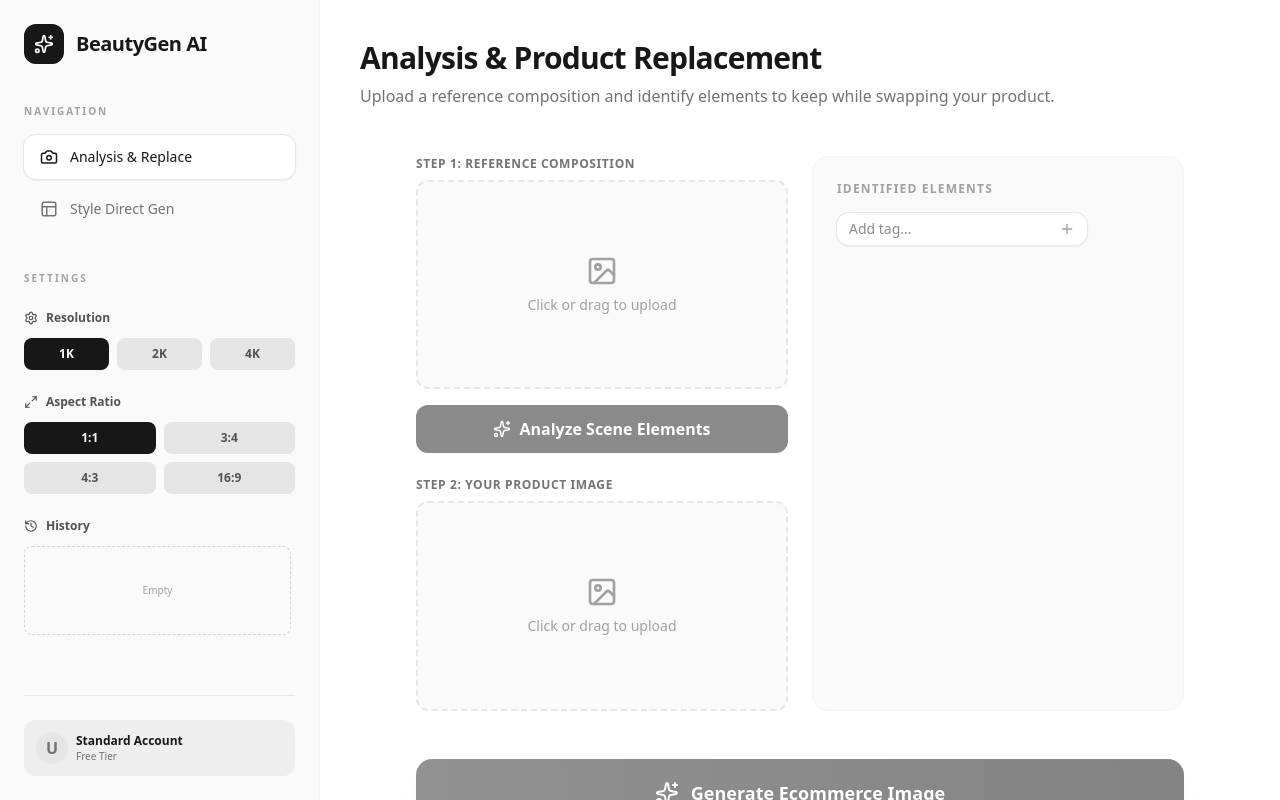
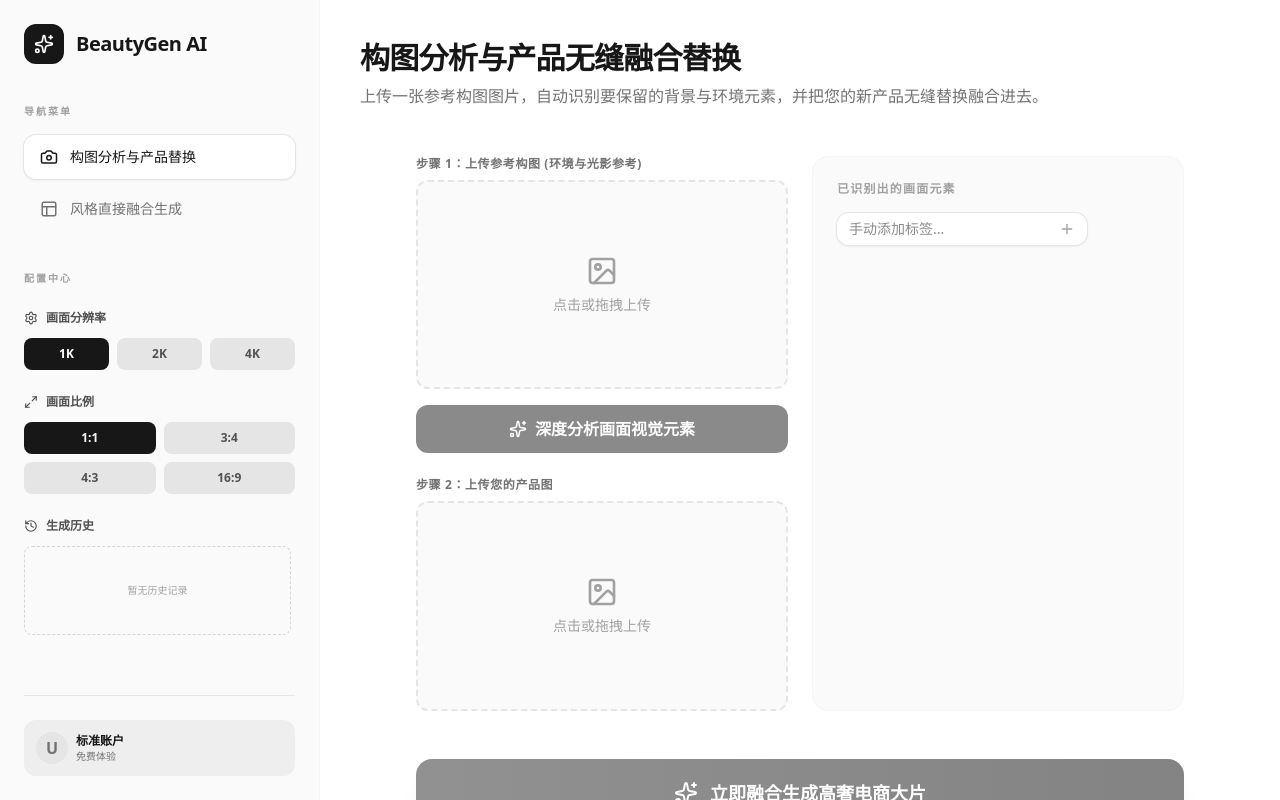
Before and after one commit to markzu911/ZLZ-MeiZhuangChanPinTu, a React (Vite) app: page / in a window 1280 px wide. Built offline with nearby package versions, Linux system fonts and the light colour scheme.

Commit message:
fix(ui): Localize upload text and update style presets
Updates the "Click or drag to upload" text to Chinese.
Also updates the default selected beauty style name to Chinese and shortens it for better UI display.

```diff
--- a/src/App.tsx
+++ b/src/App.tsx
@@ -94,7 +94,7 @@ const ImageUploader = ({
         ) : (
           <div className="flex flex-col items-center gap-2 text-neutral-400">
             <ImageIcon size={32} />
-            <span className="text-sm">Click or drag to upload</span>
+            <span className="text-sm">点击或拖拽上传</span>
           </div>
         )}
         <input type="file" className="hidden" onChange={handleChange} accept="image/*" />
@@ -118,12 +118,12 @@ export default function App() {
   const [newObject, setNewObject] = useState('');
 
   // Logic 2 State
-  const [selectedStyle, setSelectedStyle] = useState('Cinematic Noir Glamour');
+  const [selectedStyle, setSelectedStyle] = useState('电影复古感 (Cinematic Noir)');
   const [styleObjects, setStyleObjects] = useState<string[]>([]);
   const [styleNewObject, setStyleNewObject] = useState('');
   const beautyStyles = [
-    { name: 'Cinematic Noir Glamour', prompt: "Professional high-fashion beauty photography series. Model: a stunning young woman (~20s) with dark hair and dynamic, messy wisps framing her face. Features: thick natural arched brows, captivating light green eyes with earth-toned makeup, and long, dramatically curled lashes. Full glossy lips in a coral-orange hue, and radiant warm beige-tan skin (hex #efc4a5) with ultra-refined dewy finish. Lighting: Intense cinematic chiaroscuro with dramatic horizontal slat shadows (blinds effect) and warm golden highlights casting across the face. Composition: Extreme close-up; model gracefully holding the product near her face with a confident, seductive gaze. High-end luxury commercial aesthetic." },
-    { name: 'Pure Luminous Glow', prompt: "Extreme close-up beauty portrait, head and shoulders tightly cropped (face 60-70% of frame). Model: Young woman with short, fluffy natural black curly hair. Features: Radiant warm beige-tan skin (hex #efc4a5) with honey-golden luminous glow, smooth hydrated 'glass skin' texture. Actions: Model naturally holds the cosmetic product near her cheek or chin, intimate interaction. Lighting: 85mm lens perspective, soft diffused front lighting, luminous wet-look skin, glossy lips. Background: Clean warm beige or cream gradient. Professional beauty editorial aesthetic, youthful and approachable mood." }
+    { name: '电影复古感 (Cinematic Noir)', prompt: "Professional high-fashion beauty photography series. Model: a stunning young woman (~20s) with dark hair and dynamic, messy wisps framing her face. Features: thick natural arched brows, captivating light green eyes with earth-toned makeup, and long, dramatically curled lashes. Full glossy lips in a coral-orange hue, and radiant warm beige-tan skin (hex #efc4a5) with ultra-refined dewy finish. Lighting: Intense cinematic chiaroscuro with dramatic horizontal slat shadows (blinds effect) and warm golden highlights casting across the face. Composition: Extreme close-up; model gracefully holding the product near her face with a confident, seductive gaze. High-end luxury commercial aesthetic." },
+    { name: '极简透亮水光感 (Pure Glow)', prompt: "Extreme close-up beauty portrait, head and shoulders tightly cropped (face 60-70% of frame). Model: Young woman with short, fluffy natural black curly hair. Features: Radiant warm beige-tan skin (hex #efc4a5) with honey-golden luminous glow, smooth hydrated 'glass skin' texture. Actions: Model naturally holds the cosmetic product near her cheek or chin, intimate interaction. Lighting: 85mm lens perspective, soft diffused front lighting, luminous wet-look skin, glossy lips. Background: Clean warm beige or cream gradient. Professional beauty editorial aesthetic, youthful and approachable mood." }
   ];
 
   const [generating, setGenerating] = useState(false);
@@ -209,7 +209,7 @@ export default function App() {
       if (data.environment) setObjects(data.environment);
     } catch (err: any) {
       console.error(err);
-      alert(err.message || "Analysis failed");
+      alert(err.message || "构图分析失败，请稍后重试");
     } finally {
       setAnalyzing(false);
     }
@@ -370,30 +370,30 @@ export default function App() {
         </div>
 
         <nav className="flex flex-col gap-2">
-          <span className="mb-2 text-[10px] font-bold uppercase tracking-[0.2em] text-neutral-400">Navigation</span>
+          <span className="mb-2 text-[10px] font-bold uppercase tracking-[0.2em] text-neutral-400">导航菜单</span>
           <button
             onClick={() => setMode('analysis')}
             className={`flex items-center gap-3 rounded-xl px-4 py-3 text-sm font-medium transition-all ${mode === 'analysis' ? 'bg-white shadow-sm ring-1 ring-neutral-200 dark:bg-neutral-900 dark:ring-neutral-800' : 'text-neutral-500 hover:bg-neutral-100 dark:hover:bg-neutral-800'}`}
           >
             <Camera size={18} />
-            Analysis & Replace
+            构图分析与产品替换
           </button>
           <button
             onClick={() => setMode('style')}
             className={`flex items-center gap-3 rounded-xl px-4 py-3 text-sm font-medium transition-all ${mode === 'style' ? 'bg-white shadow-sm ring-1 ring-neutral-200 dark:bg-neutral-900 dark:ring-neutral-800' : 'text-neutral-500 hover:bg-neutral-100 dark:hover:bg-neutral-800'}`}
           >
             <Layout size={18} />
-            Style Direct Gen
+            风格直接融合生成
           </button>
         </nav>
 
         <div className="mt-10 flex flex-col gap-6">
-          <span className="text-[10px] font-bold uppercase tracking-[0.2em] text-neutral-400">Settings</span>
+          <span className="text-[10px] font-bold uppercase tracking-[0.2em] text-neutral-400">配置中心</span>
 
           <div className="flex flex-col gap-3">
             <label className="flex items-center gap-2 text-xs font-semibold text-neutral-600 dark:text-neutral-400">
               <Settings size={14} />
-              Resolution
+              画面分辨率
             </label>
             <div className="grid grid-cols-3 gap-2">
               {(['1k', '2k', '4k'] as Resolution[]).map(r => (
@@ -411,7 +411,7 @@ export default function App() {
           <div className="flex flex-col gap-3">
             <label className="flex items-center gap-2 text-xs font-semibold text-neutral-600 dark:text-neutral-400">
               <Maximize2 size={14} />
-              Aspect Ratio
+              画面比例
             </label>
             <div className="grid grid-cols-2 gap-2">
               {(['1:1', '3:4', '4:3', '16:9'] as AspectRatio[]).map(r => (
@@ -429,7 +429,7 @@ export default function App() {
           <div className="flex flex-col gap-3 overflow-hidden">
             <label className="flex items-center gap-2 text-xs font-semibold text-neutral-600 dark:text-neutral-400">
               <HistoryIcon size={14} />
-              History
+              生成历史
             </label>
             <div className="grid grid-cols-3 gap-2 max-h-48 overflow-y-auto pr-1 scrollbar-hide">
               {history.map((item) => (
@@ -443,7 +443,7 @@ export default function App() {
               ))}
               {history.length === 0 && (
                 <div className="col-span-3 flex aspect-[3/1] items-center justify-center rounded-lg border border-dashed border-neutral-300 text-[10px] text-neutral-400 dark:border-neutral-700">
-                  Empty
+                  暂无历史记录
                 </div>
               )}
             </div>
@@ -456,15 +456,15 @@ export default function App() {
                 {userData?.name?.[0] || 'U'}
              </div>
              <div className="flex flex-col">
-                <span className="text-xs font-bold truncate max-w-[120px]">{userData?.name || 'Standard Account'}</span>
+                <span className="text-xs font-bold truncate max-w-[120px]">{userData?.name || '标准账户'}</span>
                 <span className="text-[10px] text-neutral-500">
-                  {userData ? `${userData.integral} Integrals Available` : 'Free Tier'}
+                  {userData ? `${userData.integral} 积分可用` : '免费体验'}
                 </span>
              </div>
           </div>
           {toolData && (
             <div className="mt-2 text-[10px] text-center text-neutral-400">
-              Costs {toolData.integral} integrals per generation
+              每次生成将消耗 {toolData.integral} 积分
             </div>
           )}
         </div>
@@ -475,12 +475,12 @@ export default function App() {
         <div className="mx-auto max-w-5xl p-10">
           <div className="mb-12">
             <h2 className="text-3xl font-bold tracking-tight">
-              {mode === 'analysis' ? 'Analysis & Product Replacement' : 'Direct Style Generation'}
+              {mode === 'analysis' ? '构图分析与产品无缝融合替换' : '美妆视觉风格快速生成'}
             </h2>
             <p className="mt-2 text-neutral-500">
               {mode === 'analysis'
-                ? 'Upload a reference composition and identify elements to keep while swapping your product.'
-                : 'Choose a professional aesthetic style and generate a unique product scene instantly.'}
+                ? '上传一张参考构图图片，自动识别要保留的背景与环境元素，并把您的新产品无缝替换融合进去。'
+                : '挑选精心设计的殿堂级美妆大片视觉风格，即刻为您上传的产品生成极富艺术感的展示背景。'}
             </p>
           </div>
 
@@ -493,7 +493,7 @@ export default function App() {
                   {mode === 'analysis' && (
                     <div className="flex flex-col gap-4">
                       <ImageUploader
-                        label="Step 1: Reference Composition"
+                        label="步骤 1：上传参考构图 (环境与光影参考)"
                         onUpload={setRefImage}
                         preview={refImage}
                       />
@@ -503,13 +503,13 @@ export default function App() {
                         className="group flex w-full items-center justify-center gap-2 rounded-xl bg-neutral-900 py-3 font-bold text-white transition-all hover:bg-neutral-800 disabled:opacity-50 dark:bg-white dark:text-neutral-900 dark:hover:bg-neutral-100"
                       >
                         {analyzing ? <Loader2 className="animate-spin" /> : <Sparkles size={18} />}
-                        {analyzing ? 'Analyzing...' : 'Analyze Scene Elements'}
+                        {analyzing ? '分析中...' : '深度分析画面视觉元素'}
                       </button>
                     </div>
                   )}
 
                   <ImageUploader
-                    label={mode === 'analysis' ? "Step 2: Your Product Image" : "Featured Product Image"}
+                    label={mode === 'analysis' ? "步骤 2：上传您的产品图" : "上传您的产品图"}
                     onUpload={setProductImage}
                     preview={productImage}
                   />
@@ -519,12 +519,12 @@ export default function App() {
                 <div className="flex flex-1 flex-col gap-4">
                   {mode === 'analysis' ? (
                     <div className="rounded-2xl border border-neutral-100 bg-neutral-50 p-6 flex-1 min-h-[300px] dark:border-neutral-800 dark:bg-neutral-900/50">
-                      <h4 className="mb-4 text-xs font-bold uppercase tracking-widest text-neutral-400">Identified Elements</h4>
+                      <h4 className="mb-4 text-xs font-bold uppercase tracking-widest text-neutral-400">已识别出的画面元素</h4>
                       <div className="flex flex-wrap gap-2">
                         {mainSubject && (
                           <div className="flex items-center gap-2 rounded-full bg-neutral-900 px-4 py-1.5 text-sm font-bold text-white shadow-lg ring-2 ring-neutral-900 dark:bg-white dark:text-neutral-900 dark:ring-white">
                             <Sparkles size={14} className="text-amber-400" />
-                            Replace: {mainSubject}
+                            待替换产品主体: {mainSubject}
                             <button onClick={() => setMainSubject('')} className="text-white/50 hover:text-white dark:text-neutral-900/50 dark:hover:text-neutral-900">
                               <X size={14} />
                             </button>
@@ -541,7 +541,7 @@ export default function App() {
                         <div className="flex items-center gap-2 rounded-xl bg-white px-3 py-1.5 shadow-sm ring-1 ring-neutral-200 focus-within:ring-2 focus-within:ring-neutral-900 dark:bg-neutral-800 dark:ring-neutral-700 dark:focus-within:ring-white">
                           <input
                             type="text"
-                            placeholder="Add tag..."
+                            placeholder="手动添加标签..."
                             className="flex-1 bg-transparent border-none p-0 text-sm focus:ring-0"
                             value={newObject}
                             onChange={(e) => setNewObject(e.target.value)}
@@ -567,9 +567,9 @@ export default function App() {
                       </div>
                     </div>
                   ) : (
-                    <div className="flex flex-col gap-6 rounded-2xl border border-neutral-100 bg-neutral-50 p-6 dark:border-neutral-800 dark:bg-neutral-900/50">
+                    <div className="flex flex-col gap-6 rounded-2xl border border-neutral-100 bg-neutral-50 p-6 dark:border-neutral-805 bg-neutral-50 px-5 p-6 dark:border-neutral-800 dark:bg-neutral-900/50">
                       <div className="flex flex-col gap-4">
-                        <span className="text-xs font-semibold uppercase tracking-wider text-neutral-500">Choose Aesthetic</span>
+                        <span className="text-xs font-semibold uppercase tracking-wider text-neutral-500">选择预设视觉风格</span>
                         <div className="grid grid-cols-1 gap-3">
                           {beautyStyles.map(s => (
                             <button
@@ -594,7 +594,7 @@ export default function App() {
                 className="group mt-4 flex w-full items-center justify-center gap-3 rounded-2xl bg-gradient-to-r from-neutral-800 to-neutral-950 py-5 text-lg font-bold text-white shadow-xl transition-all hover:scale-[1.02] active:scale-95 disabled:scale-100 disabled:opacity-50 dark:from-neutral-200 dark:to-white dark:text-neutral-950"
               >
                 {generating ? <Loader2 className="animate-spin" /> : <Sparkles />}
-                {generating ? (mode === 'analysis' ? 'Generating Replacement...' : 'Crafting Your Image...') : (mode === 'analysis' ? 'Generate Ecommerce Image' : 'Generate Beauty Shot (1 Image)')}
+                {generating ? (mode === 'analysis' ? '正在智能生成替换后的大片...' : '正在融合绘制您的风格大片...') : (mode === 'analysis' ? '立即融合生成高奢电商大片' : '立即开始风格化写真生成 (单张)')}
               </button>
             </section>
           </div>
@@ -629,7 +629,7 @@ export default function App() {
                   className="flex items-center gap-2 rounded-full bg-white px-8 py-3 font-bold text-black shadow-xl transition-transform hover:scale-105 active:scale-95"
                 >
                   <Download size={20} />
-                  Download 4K Quality
+                  下载高清原图
                 </button>
                 <button
                   onClick={() => {
@@ -640,7 +640,7 @@ export default function App() {
                   className="flex items-center gap-2 rounded-full bg-red-500/20 px-8 py-3 font-bold text-red-500 backdrop-blur-md transition-transform hover:scale-105 active:scale-95"
                 >
                   <Trash2 size={20} />
-                  Delete
+                  删除记录
                 </button>
               </div>
             </div>
```
Also changed, not shown: 1 other file (tests, documents, lock files or other folders).
